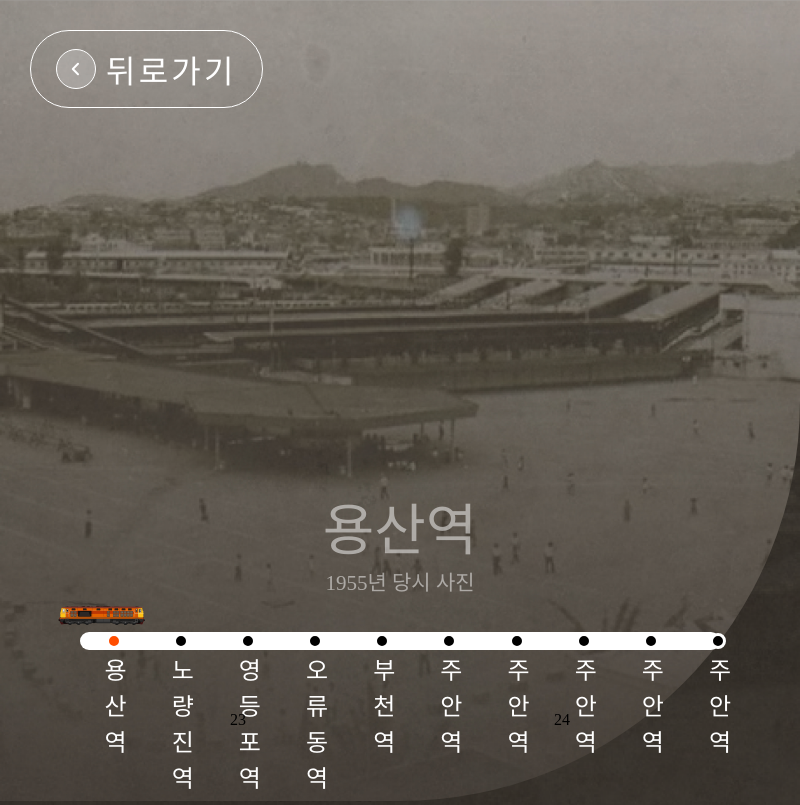
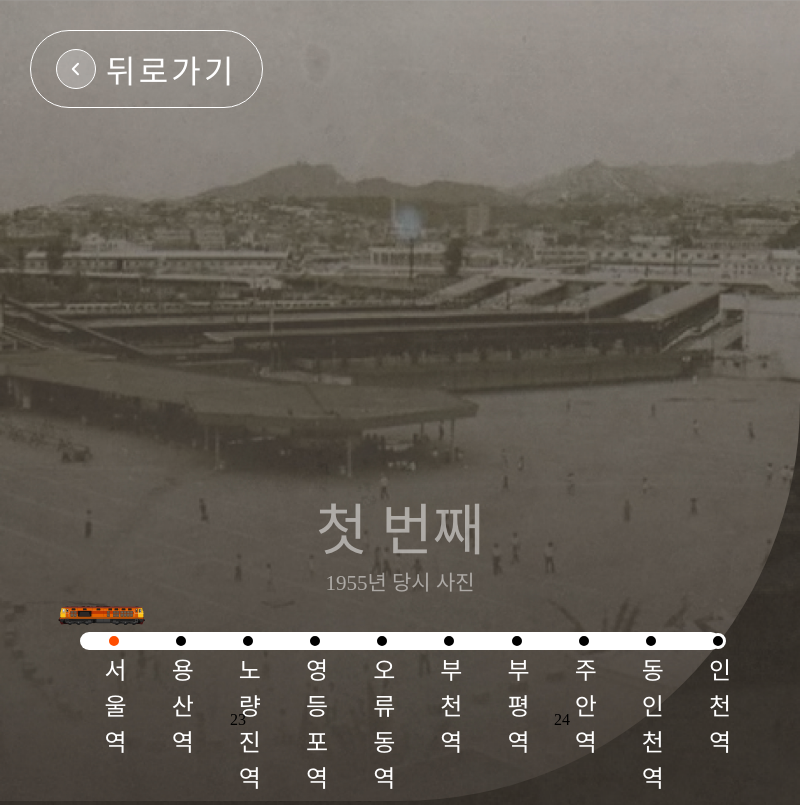
Before and after one commit to y-innovationlab/IFAC_KyongInn, an Electron app: page 1-josun.html in a window 800 px wide. Shown: the top 805 px of the page. Drawn offline with Linux system fonts and the light colour scheme; a web font is replaced by a local one.

Commit message:
moveToStation done, change Cover and info Done

```diff
--- a/1-josun.html
+++ b/1-josun.html
@@ -36,16 +36,16 @@
         <img src="img/train_single.svg">
       </div>
       <div id="station-wrapper">
+        <div class="station"><h1>서울역</h1></div>
         <div class="station"><h1>용산역</h1></div>
         <div class="station"><h1>노량진역</h1></div>
         <div class="station"><h1>영등포역</h1></div>
         <div class="station"><h1>오류동역</h1></div>
         <div class="station"><h1>부천역</h1></div>
+        <div class="station"><h1>부평역</h1></div>
         <div class="station"><h1>주안역</h1></div>
-        <div class="station"><h1>주안역</h1></div>
-        <div class="station"><h1>주안역</h1></div>
-        <div class="station"><h1>주안역</h1></div>
-        <div class="station"><h1>주안역</h1></div>
+        <div class="station"><h1>동인천역</h1></div>
+        <div class="station"><h1>인천역</h1></div>
       </div>
     </div>
 
@@ -84,28 +84,36 @@
 
     <div id="lyrics-mask-container">
 	    <div id="lyrics-container">
-        <div class="lyric-line" data-order="1" data-time="0">한양을 작별하는 기적소리는</div>
+        <div class="lyric-line" data-order="1" data-time="1">한양을 작별하는 기적소리는</div>
         <div class="lyric-line" data-order="2" data-time="10">연화봉을 진동하며 작별을 하고</div>
         <div class="lyric-line" data-order="3" data-time="15">한 바퀴 두 바퀴는 차례로 굴러</div>
         <div class="lyric-line" data-order="4" data-time="24">종남산의 취색은 등에 걸렸네.</div>
         <div class="lyric-line" data-order="5" data-time="29">변화한 좌우 시가 다투어 비키고</div>
         <div class="lyric-line" data-order="6" data-time="34">굉-굉한 바퀴 소리는 땅을 가르는데</div>
+		    <br/><br/>
         <div class="lyric-line" data-order="7" data-time="39">천지를 울리는 기적 일성은</div>
         <div class="lyric-line" data-order="8" data-time="48">장려한 용산역을 부수는 구나</div>
         <div class="lyric-line" data-order="9" data-time="58">경원선과 경부선을 서로 나누어</div>
         <div class="lyric-line" data-order="10" data-time="62">한 마디 기적으로 고별을 하고</div>
+		    <br/><br/>
         <div class="lyric-line" data-order="11" data-time="67">웅장한 남한강의 철교를 지나</div>
         <div class="lyric-line" data-order="12" data-time="77">철도 요람 노량진역에 다다랐도다</div>
+		    <br/><br/>
         <div class="lyric-line" data-order="13" data-time="82">살같이 나타나는 장엄한 기차</div>
         <div class="lyric-line" data-order="14" data-time="86">어언듯 영등포 잠깐 거치어</div>
+		    <br/><br/>
         <div class="lyric-line" data-order="15" data-time="91">부산행 급행을 멀리 보내고</div>
         <div class="lyric-line" data-order="16" data-time="101">오류동 정거장 지내였고나</div>
+		    <br/><br/>
         <div class="lyric-line" data-order="17" data-time="110">넓고 넓은 소사벌을 갈라나가면</div>
         <div class="lyric-line" data-order="18" data-time="115">소사역과 부평역도 차례로 거쳐</div>
+		    <br/><br/>
         <div class="lyric-line" data-order="19" data-time="120">산 넘고 물 건너 급히 다다르니</div>
         <div class="lyric-line" data-order="20" data-time="130">빠르다 주안역도 지내였고나</div>
+		    <br/><br/>
         <div class="lyric-line" data-order="21" data-time="135">먼산을 굽으려 가깝게하고</div>
         <div class="lyric-line" data-order="22" data-time="139">가까운 산을 뻗치어 멀게 하면서</div>
+		    <br/><br/>
         <div class="lyric-line" data-order="23" data-time="144">살 같이 빨리 부는 나는 새 같이</div>
         <div class="lyric-line" data-order="24" data-time="154">어느덧 제물포에 다다랐도다</div>
       </div>
@@ -135,9 +143,9 @@
 
 			  const stationIndex = getStationByTime(currentTime);
 			  if (stationIndex !== -1) {
-				  moveToStation(stationIndex);
+				  moveToStationSmoothly(stationIndex);
+				  updateStationInfoByTime(currentTime);  // 추가된 함수 호출
 			  }
-			  updateTrainPosition(currentTime);
 
 		  },
 	  },
@@ -156,76 +164,128 @@
 
   /*시간별 구간으로 기차 이미지 이동 구현*/
   const timeIntervals = [
-	  {start: 0, end: 50, station: 0},
-	  {start: 51, end: 78, station: 1},
-	  {start: 79, end: 88, station: 2},
-	  {start: 89, end: 102, station: 3},
-	  {start: 103, end: 117, station: 4},
-	  {start: 118, end: 132, station: 5},
-	  {start: 133, end: 142, station: 6},
-	  {start: 143, end: 152, station: 7},
-	  {start: 153, end: 162, station: 8},
-	  {start: 163, end: 172, station: 9},
-	  {start: 173, end: 182, station: 10},
+	  {start: 0, end: 38, station: 0, name: '서울역'},
+	  {start: 39, end: 62, station: 1, name: '용산역'},
+	  {start: 63, end: 82, station: 2, name: '노량진역'},
+	  {start: 83, end: 91, station: 3, name: '영등포역'},
+	  {start: 91, end: 110, station: 4, name: '오류동역'},
+	  {start: 111, end: 115, station: 5, name: '부천역'},
+	  {start: 116, end: 120, station: 6, name: '부평역'},
+	  {start: 121, end: 130, station: 7, name: '주안역'},
+	  {start: 131, end: 139, station: 8, name: '동인천역'},
+	  {start: 140, end: 154, station: 9, name: '인천역'},
   ];
 
+	/*Move To Station Function*/
   function getStationByTime(currentTime) {
 	  for (let interval of timeIntervals) {
 		  if (currentTime >= interval.start && currentTime < interval.end) {
 			  return interval.station;
 		  }
-			console.log(interval.station)
 	  }
 	  return -1; // 해당하는 구간이 없을 경우
   }
 
-  let currentStationIndex = 1;
+  let lastStationIndex = -1;
+
+  function moveToStationSmoothly(index) {
+	  if (index !== lastStationIndex) {
+		  lastStationIndex = index;
+		  moveToStation(index);
+	  } else if (index !== -1) { // 해당하는 구간이 있을 경우
+		  const interval = timeIntervals[index];
+		  const progress = (Amplitude.getSongPlayedSeconds() - interval.start) / (interval.end - interval.start);
+		  updateTrainPosition(index, progress);
+	  }
+  }
+
+  function updateTrainPosition(index, progress) {
+	  const currentStation = stations[index].getBoundingClientRect().left;
+	  const nextStation = stations[index + 1] ? stations[index + 1].getBoundingClientRect().left : currentStation;
+	  const trainPosition = currentStation + (nextStation - currentStation) * progress;
+
+	  const trainImg = document.getElementById('train-img');
+	  trainImg.style.left = trainPosition - 55 + 'px';
+  }
+
+  let currentStationIndex = 0;
   const stations = document.querySelectorAll('.station');
   let lastUpdateTime = 0; // 마지막으로 업데이트된 시간
   let targetStationIndex = 0; // 목표로 하는 역의 인덱스
 
-  function updateActiveStation() {
+  // 지하철역 활성화 애니메이션
+  function moveToStation(index) {
+	  // 모든 역의 active 클래스를 초기화
 	  stations.forEach(station => {
 		  station.classList.remove('active', 'blink');
 	  });
 
+	  // 이전 역의 previous 클래스를 초기화
 	  if (currentStationIndex > 0) {
 		  stations[currentStationIndex - 1].classList.remove('previous');
 	  }
 
+	  currentStationIndex = index;
+
+	  // 현재 역에 active와 blink 클래스 추가
 	  stations[currentStationIndex].classList.add('active', 'blink');
 
+	  // train-img의 위치를 현재 활성화된 역의 위치로 변경
+	  const trainImg = document.getElementById('train-img');
+	  const stationPosition = stations[currentStationIndex].getBoundingClientRect().left;
+
+	  trainImg.style.left = stationPosition - 55 + 'px';
+
+	  // 500ms 후에 blink 클래스 제거하여 깜빡거리는 효과 생성
 	  setTimeout(() => {
 		  stations[currentStationIndex].classList.remove('blink');
 	  }, 500);
   }
 
-  function moveToStation(index) {
-	  // 현재 역보다 목표 역이 더 큰 경우에만 목표 역을 업데이트
-	  if (index > currentStationIndex) {
-		  targetStationIndex = index;
+
+	/*Change Info Function*/
+  const stationDetails = [
+	  {
+		  station: 0,
+		  titles: ['첫 번째', '경성역'],
+		  images: ['img/1-1.jpg', 'img/1-2.jpg']
+	  },
+	  {
+		  station: 1,
+		  titles: ['용산역'],
+		  images: ['img/2-1.jpg', 'img/2-2.jpg']
+	  },
+	  {
+		  station: 2,
+		  titles: ['노량진역', '영등포역', '오류동역'],
+		  images: ['img/3-1.jpg', 'img/3-2.jpg', 'img/3-3.jpg', 'img/3-4.jpg', 'img/3-5.jpg', 'img/3-6.jpg', 'img/3-7.jpg', 'img/3-8.jpg']
+	  },
+	  // ... 나머지 역에 대한 정보도 동일하게 추가 ...
+  ];
+  function getIntervalByTime(currentTime) {
+	  for (let interval of timeIntervals) {
+		  if (currentTime >= interval.start && currentTime < interval.end) {
+			  return interval;
+		  }
+	  }
+	  return null; // 해당하는 구간이 없을 경우
+  }
+
+  function updateStationInfoByTime(currentTime) {
+	  const interval = getIntervalByTime(currentTime);
+	  if (interval) {
+		  const details = stationDetails.find(detail => detail.station === interval.station);
+		  if (details) {
+			  const titleIndex = Math.floor((currentTime - interval.start) / (interval.end - interval.start) * details.titles.length);
+			  const imageIndex = Math.floor((currentTime - interval.start) / (interval.end - interval.start) * details.images.length);
+
+			  const trainNameElement = document.getElementById('train-name');
+			  const coverElement = document.getElementById('cover');
+
+			  trainNameElement.textContent = details.titles[titleIndex];
+			  coverElement.src = details.images[imageIndex];
+		  }
 	  }
   }
-
-  function updateTrainPosition(currentTime) {
-	  // console.log("현재 시간:", currentTime, "목표 역:", targetStationIndex, "현재 역:", currentStationIndex);
-
-	  if (targetStationIndex !== currentStationIndex) {
-		  const interval = timeIntervals.find(interval => interval.station === targetStationIndex);
-		  const duration = interval.end - interval.start;
-		  const progress = (currentTime - interval.start) / duration;
-
-		  currentStationIndex = Math.floor(progress * (targetStationIndex + 1));
-
-		  updateActiveStation();
-
-		  const trainImg = document.getElementById('train-img');
-		  const stationPosition = stations[currentStationIndex].getBoundingClientRect().left;
-		  trainImg.style.left = stationPosition - 55 + 'px';
-	  }
-
-	  lastUpdateTime = currentTime;
-  }
-
 </script>
 </html>
--- a/css/playOnly.css
+++ b/css/playOnly.css
@@ -108,22 +108,9 @@ div#header button span {
 
 #train-line #train-img {
   position: absolute;
-  transition: all 1s ease-in-out;
+  transition: all 1s cubic-bezier(.25, .80, .30, 1);
   top: -50px;
 }
-
-/*#train-line {
-  position: relative;
-  width: 100%;
-  margin-top: 650px;
-}
-
-#train-img {
-  position: absolute;
-  top: 50%;
-  transform: translateY(-50%);
-  transition: left 1s;
-}*/
 
 .station {
   position: absolute;
--- a/css/style.css
+++ b/css/style.css
@@ -42,3 +42,17 @@ body {
   z-index: 9;
   gap: 8px;
 }
+
+
+/*역 도착 시 깜빡이는 효과*/
+@keyframes pulse {
+  0% {
+    opacity: 1;
+  }
+  50% {
+    opacity: 0.5;
+  }
+  100% {
+    opacity: 1;
+  }
+}
```
